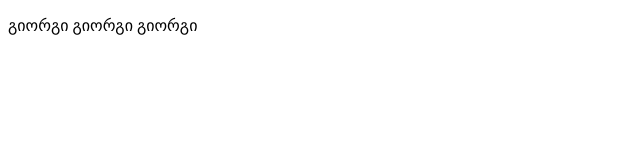
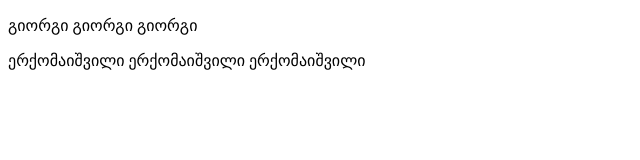
Before and after one commit to giorgierko/mexute, a plain HTML site: page index.html in a window 1280 px wide. Shown: the whole page, without its empty margins (0-640 px from the left). Drawn offline with Linux system fonts and the light colour scheme.

Commit message:
Update index.html
დავამატე გვარი

```diff
--- a/index.html
+++ b/index.html
@@ -8,6 +8,8 @@
 
 
 <p>გიორგი გიორგი გიორგი </p>
+
+<p>ერქომაიშვილი ერქომაიშვილი ერქომაიშვილი</p>
 <body>
 
 </body>
```
